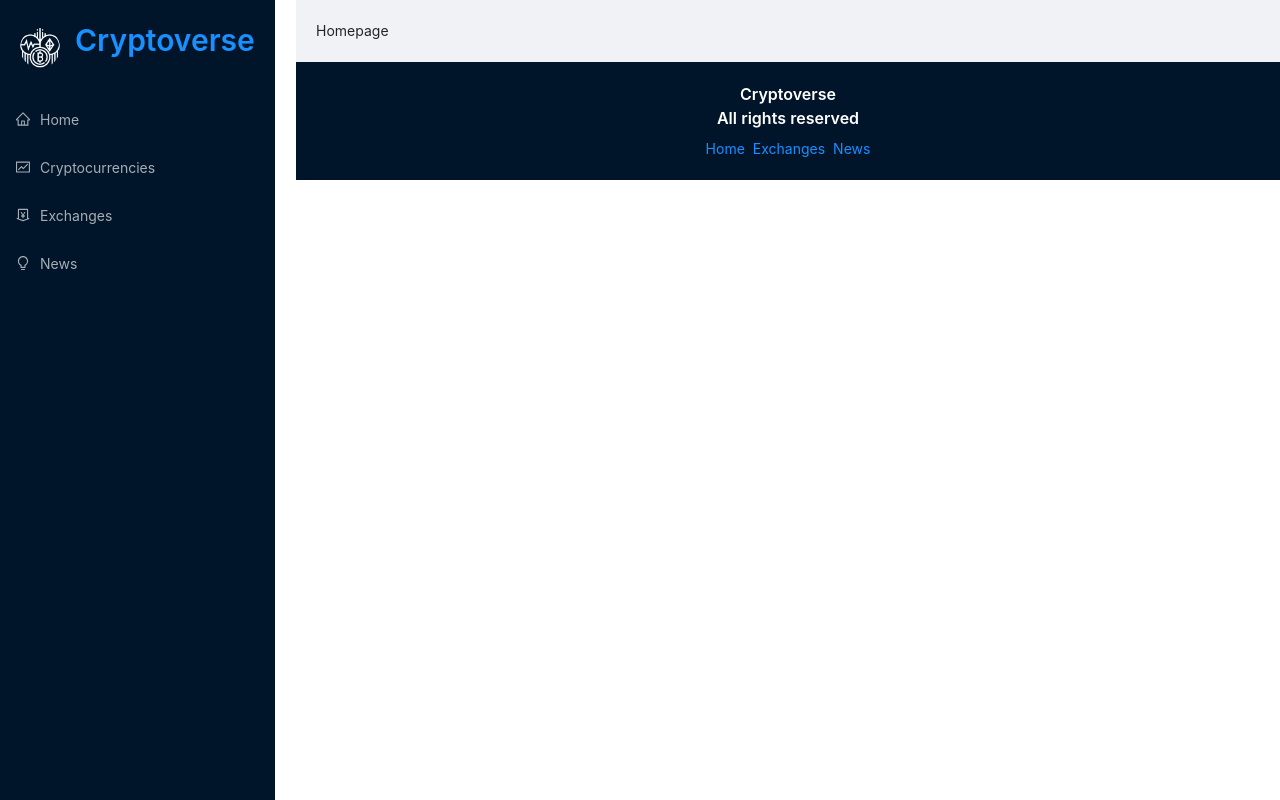
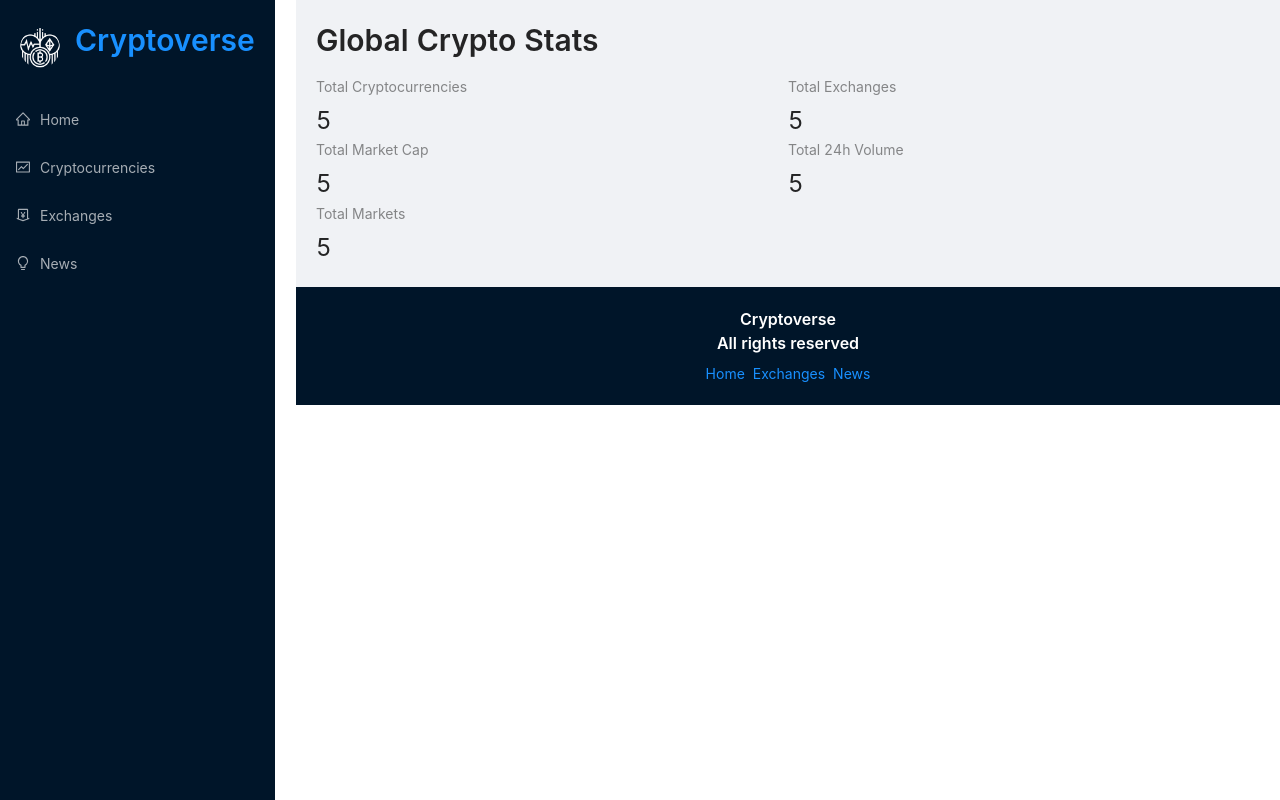
Before and after one commit to SrTrace/CryptoApp, a React (Create React App) app: page / in a window 1280 px wide. Built offline with nearby package versions, Linux system fonts and the light colour scheme.

Commit message:
create structure HomePage component

```diff
--- a/src/components/Homepage.jsx
+++ b/src/components/Homepage.jsx
@@ -1,10 +1,22 @@
 import React from 'react';
+import millify from "millify";
+import {Typography, Row, Col, Statistic} from "antd";
+import {Link} from 'react-router-dom';
+
+const {Title} = Typography;
 
 const Homepage = () => {
     return (
-        <div>
-            Homepage
-        </div>
+        <>
+            <Title level={2}  className="heading">Global Crypto Stats</Title>
+            <Row>
+                <Col span={12}><Statistic title="Total Cryptocurrencies" value="5"/></Col>
+                <Col span={12}><Statistic title="Total Exchanges" value="5"/></Col>
+                <Col span={12}><Statistic title="Total Market Cap" value="5"/></Col>
+                <Col span={12}><Statistic title="Total 24h Volume" value="5"/></Col>
+                <Col span={12}><Statistic title="Total Markets" value="5"/></Col>
+            </Row>
+        </>
     );
 };
 
```
Also changed, not shown: 1 other file (tests, documents, lock files or other folders).
